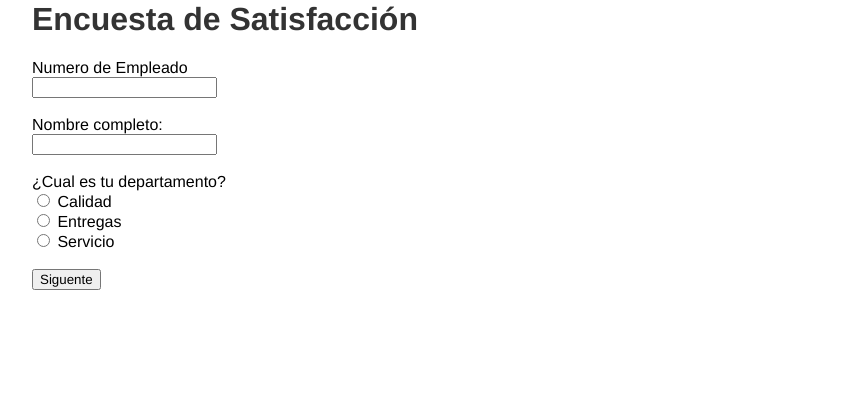
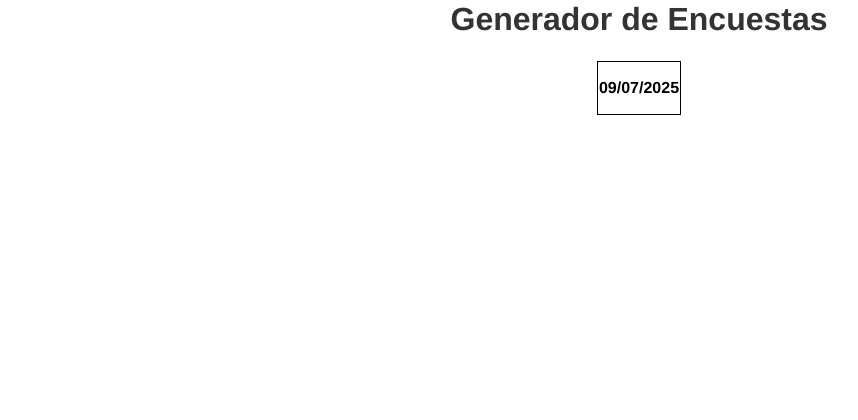
Before and after one commit to tacosderez/proyectosKentek, a Flask app: page / in a window 1280 px wide. Shown: the part 241-661 px from the top of the page, without its empty margins (1-859 px from the left). Run offline with Flask 3, Linux system fonts and the light colour scheme; lists and menus that the app fills with data are empty.

Commit message:
new generador ´page

```diff
--- a/hello_flask/app.py
+++ b/hello_flask/app.py
@@ -18,6 +18,10 @@ app.secret_key = 'response'
 respuestas = []
 
 @app.route('/')
+def generador():
+    return render_template('Generador.html')
+
+@app.route('/encuestas')
 def encuesta():
     return render_template('encuesta.html')
 
--- a/hello_flask/static/site.css
+++ b/hello_flask/static/site.css
@@ -3,7 +3,9 @@
 }
 
 h1 {
+    display: flex;
     color: #333;
+    justify-content: center;
 }
 #container {
     margin-left: 25px;
@@ -61,3 +63,33 @@ html {
     font-size: large;
     text-decoration: underline;
 }
+
+.table {
+    display: flex;
+    justify-content: center;
+}
+
+.comentarios{
+    display: flex;
+    flex-direction: row;
+    justify-content: center;
+    padding-bottom: 8px;
+}
+
+.padding {
+    padding: 10px;
+}
+
+.textarea {
+    display: flex;
+    flex-direction: row;
+    justify-content: center;
+    padding-bottom: 10px;
+}
+
+th, td {
+  border:1px solid black;
+}
+.centerAlign{
+    text-align: center;
+}
--- /dev/null
+++ b/hello_flask/templates/Generador.html
@@ -0,0 +1,32 @@
+<!DOCTYPE html>
+<html lang="es">
+<head>
+    <meta charset="utf-8" />
+    <title>Generador de Encuestas</title>
+    <link rel="stylesheet" href="{{ url_for('static', filename='site.css')}}" />
+</head>
+<body onload="displayDate">
+    <div id="header">
+        <img src="https://kentek.com.mx/Imagenes/kenteklogo.png" alt="" class="logo">
+        <div class="line"></div>
+    </div>
+    <div>
+        <h1>Generador de Encuestas</h1>
+    </div>
+    <div>
+        <table class="table">
+            <tr>
+                <th><p id="date"></p></th>
+            </tr>
+        </table>
+        <script>
+            const today = new Date();
+            const day = String(today.getDate()).padStart(2, '0');
+            const month = String(today.getMonth() + 1).padStart(2, '0');
+            const year = today.getFullYear();
+            const formattedDate = `${day}/${month}/${year}`;
+            document.getElementById('date').textContent = formattedDate;
+        </script>
+    </div>
+</body>
+</html>
```
Also changed, not shown: hello_flask/templates/Entregas.html (+13 -16 lines).
